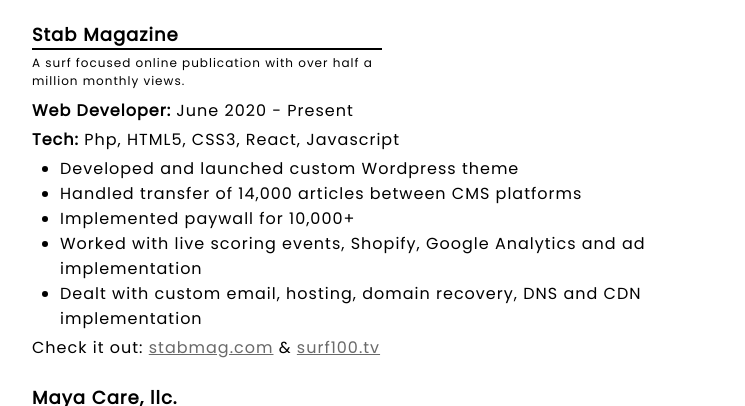
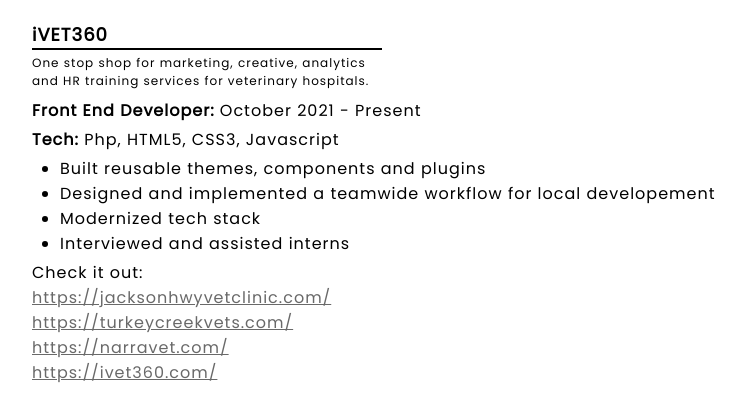
Before and after one commit to boothaw/awilkesbooth, a plain HTML site: page index.html in a window 1280 px wide. Shown: the part 317-723 px from the top of the page, without its empty margins (170-915 px from the left). Drawn offline with Linux system fonts and the light colour scheme.

Commit message:
added ivet360 copy & styling to about section copy

```diff
--- a/index.html
+++ b/index.html
@@ -27,9 +27,28 @@
         <div class="section-content">
           <div class="job">
             <div class="job-header">
+              <h3>iVET360</h3>
+              <p class="co-description">One stop shop for marketing, creative, analytics and HR training services for veterinary hospitals.</p>
+              <p><span>Front End Developer:</span> October 2021 - Present</p>
+              <p><span>Tech:</span> Php, HTML5, CSS3, Javascript</p>
+            </div>
+            <ul>
+              <li>Built reusable themes, components and plugins</li>
+              <li>Designed and implemented a teamwide workflow for local developement</li>
+              <li>Modernized tech stack</li>
+              <li>Interviewed and assisted interns</li>
+            </ul>
+            <p>Check it out:</p>
+            <p><a href="https://jacksonhwyvetclinic.com/" target="_blank">https://jacksonhwyvetclinic.com/</a></p>
+            <p><a href="https://turkeycreekvets.com/" target="_blank">https://turkeycreekvets.com/</a></p>
+            <p><a href="https://narravet.com/" target="_blank">https://narravet.com/</a></p>
+            <p><a href="https://ivet360.com/" target="_blank">https://ivet360.com/</a></p>
+          </div>
+          <div class="job">
+            <div class="job-header">
               <h3>Stab Magazine</h3>
               <p class="co-description">A surf focused online publication with over half a million monthly views.</p>
-              <p><span>Web Developer:</span> June 2020 - Present</p>
+              <p><span>Web Developer:</span> June 2020 - August 2022</p>
               <p><span>Tech:</span> Php, HTML5, CSS3, React, Javascript</p>
             </div>
             <ul>
--- a/styles.scss
+++ b/styles.scss
@@ -2,8 +2,6 @@
     width: 100%;
     height: 100%;
 }
-
-
 
 body {
     width: 100%;
@@ -210,6 +208,8 @@
     border-bottom: 2px solid black;
     margin: 0 0 0 24px;
     padding: 24px 0 0 0;
+    text-shadow: 2px 2px 2px #fff;
+    box-shadow: 0px 2px 0px #fff;
   }
 
   .about .about-copy {
@@ -222,6 +222,7 @@
     max-width: 350px;
     padding: 12px 0 0 24px;
     margin: 0;
+    text-shadow: 2px 2px 2px #fff;
   }
 
   .main-content{
```
